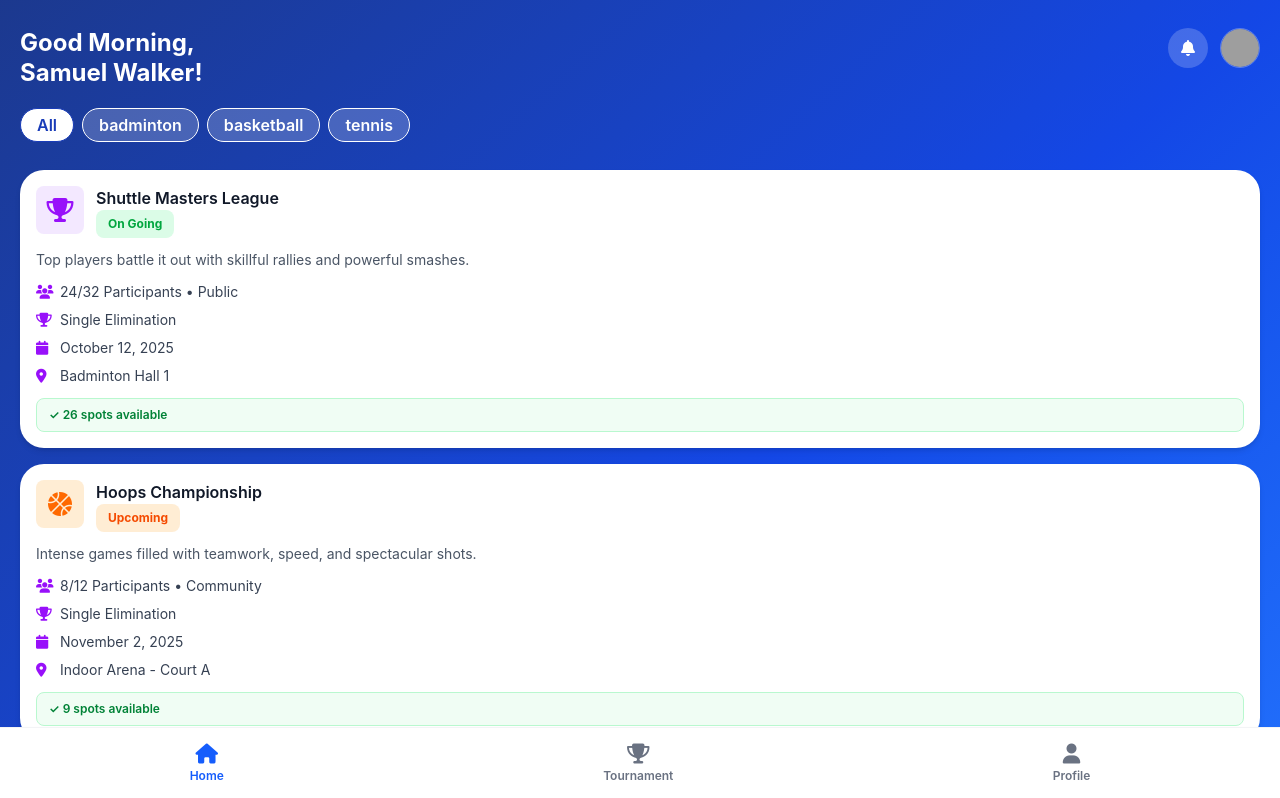
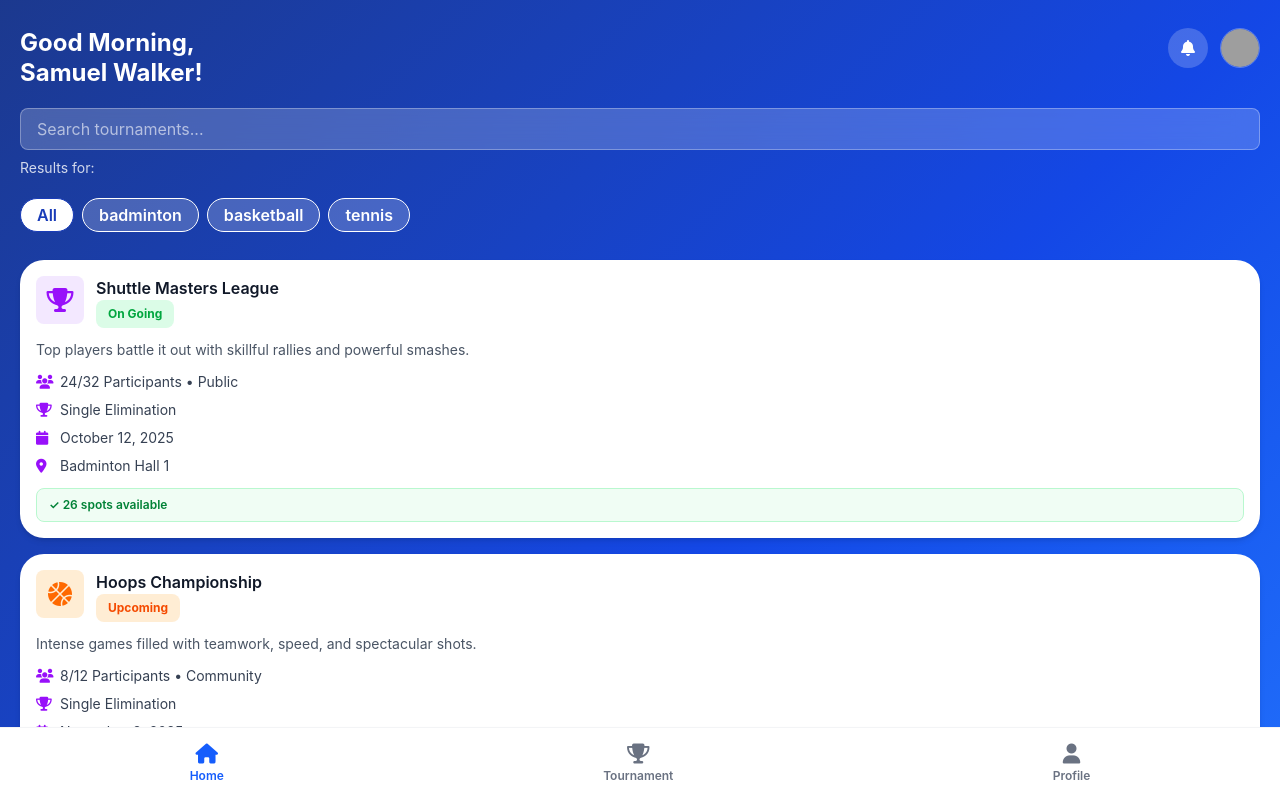
Before and after one commit to outamghartAchraf/ArenaSync-Gestionnaire-de-Tournois-Sportifs, a React (Vite) app: page / in a window 1280 px wide. Shown: the top 798 px of the page. Built offline with nearby package versions, Linux system fonts and the light colour scheme; grey boxes are pictures that could not be loaded.

Commit message:
add compoenent for Search

```diff
--- a/src/components/RegistrationForm.jsx
+++ b/src/components/RegistrationForm.jsx
@@ -105,7 +105,11 @@ function RegistrationForm({tournamentId, onAddParticipant}) {
         <button
           type="submit"
           disabled={!isFormValid}
-          className={`w-full py-3 rounded-lg font-bold transition ${isFormValid ? "bg-white/20 text-white hover:bg-white/30 cursor-pointer border border-white/30" : "bg-gray-500 text-gray-300 cursor-not-allowed border border-gray-500"}`}
+            className={`w-full py-3 rounded-lg font-bold transition ${
+            isFormValid
+              ? "bg-white/20 text-white hover:bg-white/30 cursor-pointer border border-white/30"
+              : "bg-white/10 text-white/50 cursor-not-allowed border border-white/20"
+          }`}
         >
           {isFormValid ? "Register" : "Complete form to register"}
         </button>
--- /dev/null
+++ b/src/components/SearchBar.jsx
@@ -0,0 +1,20 @@
+function SearchBar( ) {
+  return (
+    <div className="mb-5">
+      <input
+        type="text"
+        placeholder="Search tournaments..."
+
+
+        className="w-full px-4 py-2 rounded-lg bg-white/20 text-white placeholder-white/60 border border-white/30 focus:outline-none focus:ring-2 focus:ring-white/50 backdrop-blur-md"
+      />
+
+        <p className="mt-2 text-sm text-white/80">
+          Results for:
+        </p>
+
+    </div>
+  )
+}
+
+export default SearchBar
--- a/src/pages/HomePage.jsx
+++ b/src/pages/HomePage.jsx
@@ -3,6 +3,7 @@ import TournamentList from "../components/TournamentList";
 import { filterByCategory } from "../services/dataFilter";
 import CategoryFilter from "../components/CategoryFilter";
 import Header from "../components/Header";
+import SearchBar from "../components/SearchBar";
 
 function Home({ tournaments }) {
   const [selectedSport, setSelectedSport] = useState("All");
@@ -15,6 +16,7 @@ function Home({ tournaments }) {
 
       <div className="px-5 py-3">
          <Header />
+         <SearchBar />
 
         <CategoryFilter
           tournaments={tournaments}
```
